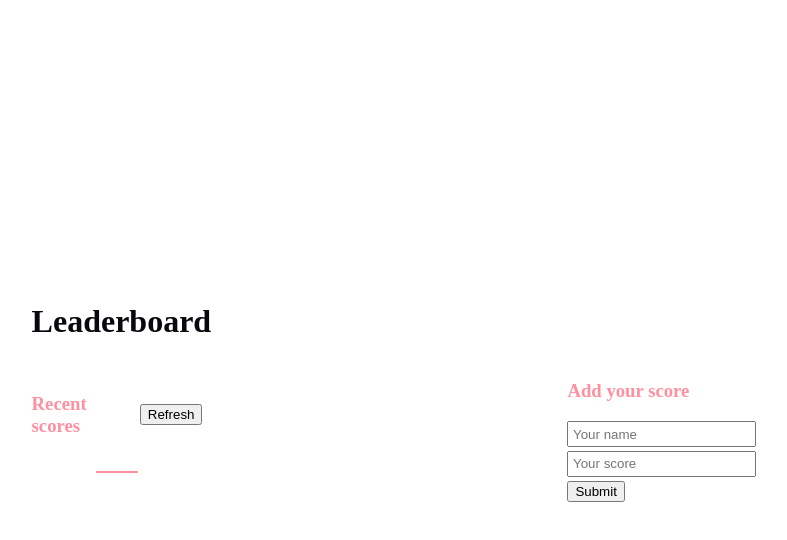
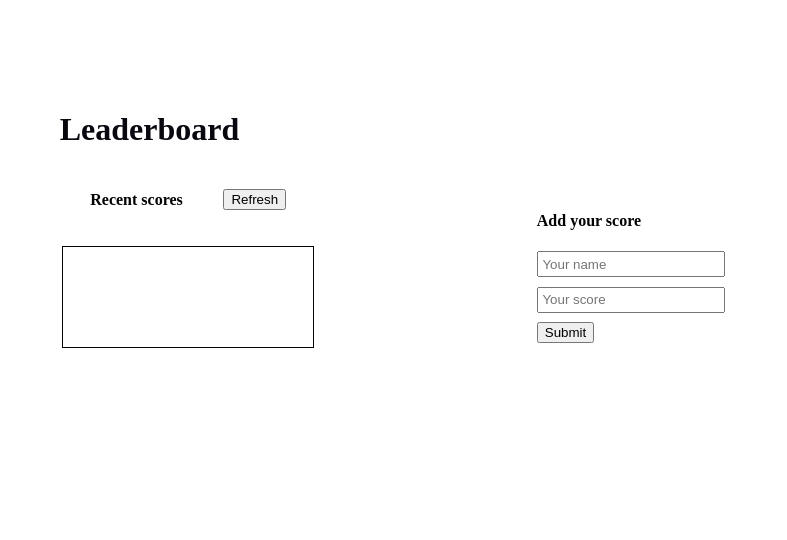
Before and after one commit to HossainAraf/Leaderboard, a website built with webpack: page src/index.html in a window 1280 px wide. Shown: the whole page, without its empty margins (250-1037 px from the left). Built offline with nearby package versions, Linux system fonts and the light colour scheme.

Commit message:
Update style

```diff
--- a/src/index.html
+++ b/src/index.html
@@ -12,7 +12,7 @@
     <div id="container" class="flex-row">
       <div id="display-scores" class="flex-col">
         <div id="score-heading" class="flex-row">
-          <h3>Recent scores</h3>
+          <h4>Recent scores</h4>
           <button id="btn-refresh">Refresh</button>
         </div>
         <ul id="score-ul">
@@ -20,7 +20,7 @@
         </ul>
       </div>
       <div id="add-scores" class="flex-col">
-        <h3>Add your score</h3>
+        <h4>Add your score</h4>
         <input id="input-name" class="input-name" type="text" placeholder="Your name">
         <input id="input-score" class="input-score" type="text" placeholder="Your score">
         <button id="submit">Submit</button>
--- a/src/modules/add.js
+++ b/src/modules/add.js
@@ -17,6 +17,8 @@ export const newScore = () => {
   const scoreUl = document.querySelector('#score-ul');
   scoreUl.appendChild(li);
 
+  li.classList.add(scoreUl.children.length % 2 === 0 ? 'even' : 'odd');
+
   // Clear input fields
   nameInput.value = '';
   scoreInput.value = '';
@@ -27,11 +29,9 @@ export const populateScores = () => {
   // Clear the existing list
   scoreUl.innerHTML = '';
 
-  // Here, you should iterate through your score data and create list items
-  // For simplicity, let's use some sample data
+  // iterate through score data and create list items
   const scores = [
-    { name: '', score: 0 },
-    { name: '', score: 0 },
+    { name: 'Name-1', score: 10 },
 
   ];
 
--- a/src/styles/style.css
+++ b/src/styles/style.css
@@ -1,13 +1,13 @@
 body {
   margin: 2%;
-  padding: 20%;
-  color: #ff909f;
+  padding: 5%;
+  color: #030303;
 }
 
 .flex-row {
   display: flex;
   align-items: center;
-  justify-content: space-between;
+  justify-content: space-evenly;
 }
 
 .flex-col {
@@ -19,22 +19,36 @@ body {
 
 h1 {
   color: rgb(8, 8, 15);
+  padding-left: 20%;
 }
 
-h3 {
-  margin-right: 2%;
+h4 {
+  margin-right: 5%;
 }
 
 #container {
   width: 100%;
 }
 
+#score-heading {
+  width: 100%;
+}
+
 #score-ul {
-  border: 1px solid #ff909f;
+  border: 1px solid #030303;
+  min-width: 15rem;
+  min-height: 100px;
+  display: flex;
+  flex-direction: column;
+  justify-content: flex-start;
+  align-items: flex-start;
+  padding-left: 5px;
+  padding-right: 5px;
 }
 
 #score-ul li {
   list-style-type: none;
+  width: 100%;
 }
 
 #add-scores {
@@ -48,5 +62,13 @@ h3 {
 
 input {
   padding: 2%;
-  margin-bottom: 2%;
+  margin-bottom: 5%;
 }
+
+.odd {
+  background-color: #fff;
+}
+
+.even {
+  background-color: rgb(167, 138, 194);
+}
```
